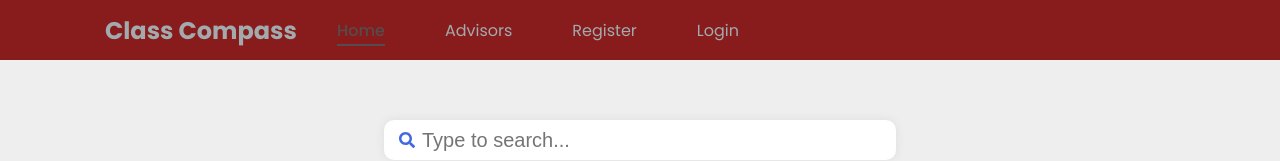
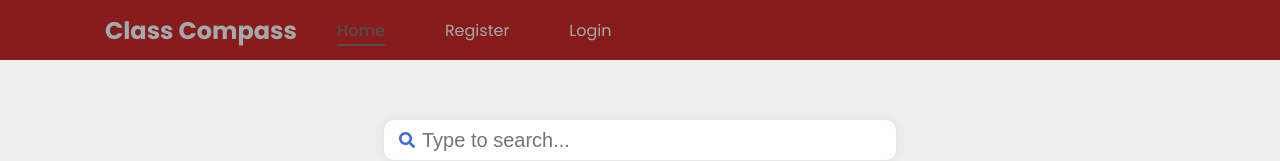
Before and after one commit to Ryu-From-Streets/classcompass, a React (Create React App) app in the folder frontend/: page / in a window 1280 px wide. Shown: the top 161 px of the page. Built offline with nearby package versions, Linux system fonts and the light colour scheme.

Commit message:
Update NavigationBar.js
Removed registration from nav bar as its already present on login page

```diff
--- a/frontend/src/Components/NavigationBar.js
+++ b/frontend/src/Components/NavigationBar.js
@@ -17,9 +17,6 @@ const NavigationBar = () => {
                             <NavLink to="/">Home</NavLink>
                         </li>
                         <li>
-                            <NavLink to="/advisors">Advisors</NavLink>
-                        </li>
-                        <li>
                             <NavLink to="/register">Register</NavLink>
                         </li>
                         <li>
```
